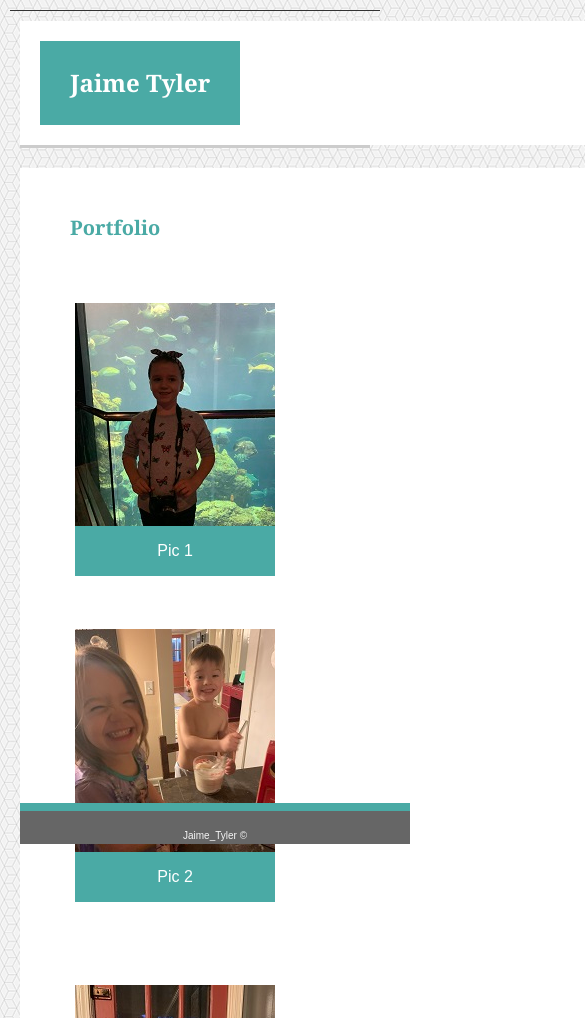
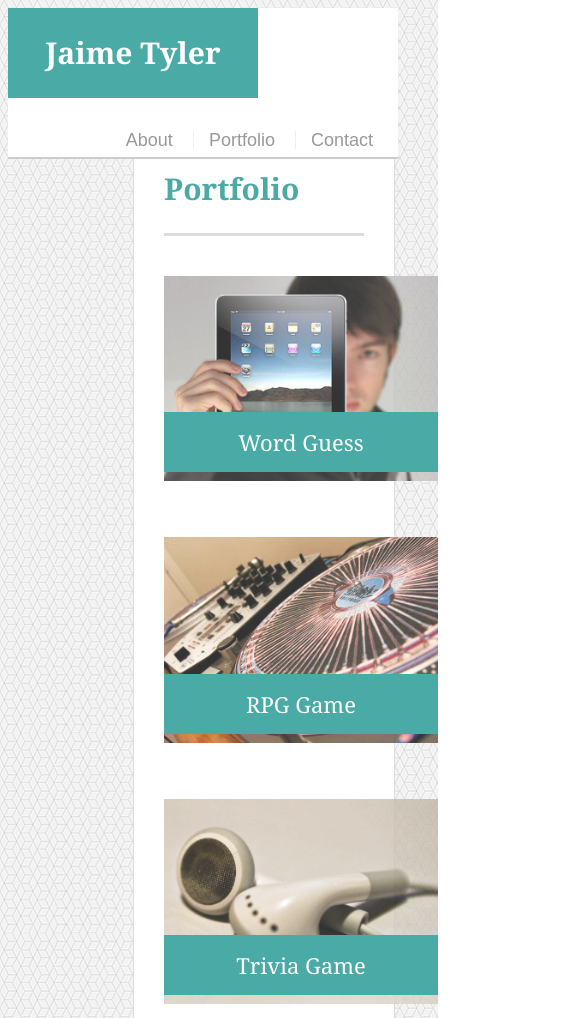
Before and after one commit to Jaimetyler/responsive-portfolio, a plain HTML site: page portfolio.html in a window 390 px wide. Shown: the top 1018 px of the page, 585 px wide, since content can reach past the window. Drawn offline with Linux system fonts and the light colour scheme.

Commit message:
Had a hard time  making any media queries work for my pages. I went back assigned all containers an id to try and target them that way but i ended up breaking my page and could not get it back up. i thought maybe my code was too much of a mess for anything to work, so i grabbed the solution to the first homework so i knew i had something clean to attempt on and i got pretty close with 980px and 760px. can't get the nav to work right on the 640px yet.

```diff
--- a/portfolio.html
+++ b/portfolio.html
@@ -1,79 +1,67 @@
 <!DOCTYPE html>
 
-    <head>
-            <title>Jaime's Portfolio</title>
+<!doctype html>
+<html lang="en-us">
 
-            <link rel= "stylesheet" href= "reset.css">
-            <link rel= "stylesheet" type= "text/css" href= "style.css">
-            <link rel="shortcut icon" type="image/png" href="favicon.ico">
+<head>
+  <meta charset="UTF-8">
+  <meta name="viewport" content="width=device-width, initial-scale=1.0">
+  <title>Portfolio | Jaime Tyler</title>
+  <link rel="stylesheet" type="text/css" href="style.css">
+</head>
 
-    </head>
 <body>
 
-<header>
+  <header id="masthead">
+    <div class="container">
+      <a href="index.html" id="logo">Jaime Tyler</a>
+      <nav>
+        <a href="index.html">About</a>
+        <a href="portfolio.html">Portfolio</a>
+        <a href="contact.html">Contact</a>
+      </nav>
+    </div>
+  </header>
 
-<div class= "container">
+  <div id="main-container" class="container">
+    <section class="main-section">
+      <h1>Portfolio</h1>
 
-    <h1>Jaime Tyler</h1>
+      <div class="work">
+        <img src="port1.jpg" alt="Word Guess">
 
+        <h3>Word Guess</h3>
+      </div>
+      <div class="work">
+        <img src="port2.jpg" alt="RPG Game">
 
-        <nav>
-            <ul>
-                 <li><a href="index.html">About</a></li>
-                 <li><a href="portfolio.html">Portfolio</a></li>
-                 <li><a href="contact.html">Contact</a></li>
-            </ul>
-        </nav>
+        <h3>RPG Game</h3>
+      </div>
+      <div class="work">
+        <img src="port3.jpg" alt="Trivia Game">
 
-</div>
+        <h3>Trivia Game</h3>
+      </div>
+      <div class="work">
+        <img src="port4.jpg" alt="Rutgers Info Widget">
 
-</header>
+        <h3>Rutgers Info Widget</h3>
+      </div>
+      <div class="work">
+        <img src="port5.jpg" alt="Rock Paper Scissors">
 
-<div class= "container">
-    <div class="col-sm-12">
-        <div id="test"><h2>Portfolio</h2></div>
+        <h3>Rock Paper Scissors</h3>
+      </div>
+
+    </section>
+
+  </div>
+
+  <footer>
+    <div class="container">
+      Copyright &copy;
     </div>
- <div class="col-sm-12">
-    <div class="row">
-     <div class= "container" >
-         <img src="pic1.jpg">
+  </footer>
+</body>
 
-             <div class="port-label">Pic 1</div>
-     </div>
-     <div class= "container">
-         <img src="pic2.jpg">
-         <div class="port-label">Pic 2</div>
-     </div>
- </div>
-</div>
-<div class="col-sm-12">
- <div class="row">
-     <div class= "container">
-         <img src="pic3.JPEG">
-         <div class="port-label">Pic 3</div>
-     </div>
-     <div class= "container">
-             <img src="pic4.jpg">
-             <div class="port-label">Pic 4</div>
-         </div>
-     </div>
-    </div>
-     <div class= "col-sm-12">
-     <div class="row">
-         <div class= "container">
-             <img src="pic5.JPG">
-             <div class="port-label">Pic 5</div>
-         </div>
-     </div>
- </div>
- </div>
-
- <div class= "clearfix">
-
-    <footer>Jaime_Tyler &copy;</footer>
-
- </div>
-
- </body>
-
- </html>
+</html>
--- a/style.css
+++ b/style.css
@@ -1,180 +1,267 @@
+body {
+    font-family: Arial, "Helvetica Neue", Helvetica, sans-serif;
+    font-size: 18px;
+    line-height: 34px;
+    color: #777777;
+    background: url("qbkls.png");
+  }
+
   * {
     box-sizing: border-box;
-    margin: 0 auto;
   }
 
-body {
-    background: url("qbkls.png");
+  /* general */
+
+  .container {
+    width: 100%;
+    max-width: 960px;
     margin: 0 auto;
-    font-family: "Arial", "Helvetica Neue", "Helvetica", "sans-serif";
-    color: #777777;
-    border-top: 1px solid #333333;
-    margin-top: 0px;
+    clear: both;
   }
 
-header {
-    background: white;
-    border-bottom: 3px solid #cccccc;
+  h1,
+  h2,
+  h3,
+  p {
     margin-bottom: 20px;
+  }
 
+  p:last-child {
+    margin-bottom: 0;
+  }
+
+  h1,
+  h2,
+  h3 {
+    font-family: Georgia, Times, "Times New Roman", serif;
+    font-weight: 700;
+    color: #4aaaa5;
   }
 
   h1 {
-    font-family: "Georgia", "Times", "Times New Roman", "serif";
-    color: #777777;
-    font-weight: bold;
-    margin: 0 auto;
-    font-size: 24px;
+    padding-bottom: 20px;
+    font-size: 30px;
+    line-height: 49px;
+    border-bottom: 3px solid #dddddd;
   }
 
-h2 {
-    font-family: "Georgia", "Times", "Times New Roman", "serif";
-    color: #4aaaa5;
-    font-weight: bold;
-    font-size: 18px;
+  h2,
+  h3 {
+    font-size: 22px;
   }
 
-header h1 {
-    background: #4aaaa5;
+  /* header */
+
+  #masthead {
+    position: fixed;
+    z-index: 99;
+    width: 100%;
+    margin: 0 0 30px;
+    overflow: auto;
     color: #ffffff;
-    display: inline-block;
-    padding: 30px;
+    background: #ffffff;
+    border-bottom: 2px solid #cccccc;
   }
 
-#test {
-    padding-left: 30px;
-
+  #logo {
+    float: left;
+    width: 250px;
+    height: 90px;
+    font-family: Georgia, Times, "Times New Roman", serif;
+    font-size: 30px;
+    font-weight: 700;
+    line-height: 90px;
+    color: #ffffff;
+    text-align: center;
+    text-decoration: none;
+    background: #4aaaa5;
   }
 
   nav {
     float: right;
-    width: 350px;
-    margin-top: 40px;
-    text-decoration: none;
-
-}
-
-nav ul li {
-    display: inline;
-    border-right: 1px solid #cccccc;
-}
-
-
-nav ul li :last-child a {
-    border-right: none;
-    padding-right: none;
+    margin-top: 25px;
   }
 
   nav a {
-    color: #777777;
-    font-size: 18px;
-    padding: 5px 15px;
+    display: inline-block;
+    padding-left: 15px;
+    margin-left: 15px;
+    line-height: 18px;
+    color: #999;
     text-decoration: none;
+    border-left: 1px solid #efefef;
   }
 
-.container {
-    clear: both;
-    width: 960px;
-    margin: 0 auto;
-    background: #ffffff;
-    padding: 20px;
-    overflow:auto;
-    position: relative;
+  nav a:first-child {
+    border-left: 0 none;
   }
 
-.container-fluid {
-    overflow: auto;
-    max-width: 960px;
-    position: relative;
+  /* footer */
 
+  footer {
+    padding: 30px 0;
+    clear: both;
+    font-size: 12px;
+    color: #ffffff;
+    color: #cccccc;
+    text-align: center;
+    background: #666666;
+    border-top: 8px solid #4aaaa5;
+    height: 50px;
   }
 
-.row {
-    display: inline-block;
-    padding: 15px;
+  h3, h2 {
+    padding-bottom: 20px;
+    margin-bottom: 15px;
+    line-height: 22px;
+    border-bottom: 2px solid #eeeeee;
   }
 
+  /* main */
 
-.middle-column, h2 {
-    padding: 30px 0px;
-    font-size: 20px;
-
+  #main-container {
+    padding-top: 130px;
+    min-height: calc(100vh - 70px);
   }
 
-.middle-column {
-    border-top: 2px solid #cccccc;
-    margin-left: 20px;
-    margin-right: 20px;
+  .main-section {
+    float: left;
+    width: 100%;
+    max-width: 960px;
+    padding: 30px;
+    margin: 0 0 40px;
+    background: #ffffff;
+    border: 1px solid #dddddd;
+  }
+
+  /* portfolio page */
+
+  .work {
+    position: relative;
+    float: left;
+    width: 274px;
+    margin: 20px 0 25px;
     overflow: auto;
   }
 
-img {
-    float:left;
-    padding-right: 20px;
-    position: relative;
-    padding-bottom: 20px;
+  .work:nth-child(even) {
+    margin-right: 40px;
   }
 
+  .work img {
+    width: 100%;
+    border: 0 none;
+    opacity: 0.8;
+  }
 
-.port-label {
+  .work h3 {
     position: absolute;
     bottom: 20px;
-    width: 200px;
+    width: 100%;
     padding: 15px;
-    bottom: 10%;
+    margin-bottom: 0;
     font-weight: 300;
-    line-height: 20px;
+    line-height: 30px;
     color: #ffffff;
     text-align: center;
     background: #4aaaa5;
     border-bottom: 0;
   }
 
- .double {
-    line-height: 2;
-    padding: 10px;
+  .auth-image {
+    float: left;
+    width: 200px;
+    height: auto;
+    margin-top: 10px;
+    margin-right: 25px;
+  }
+
+  /* contact page */
+
+  #contact-form ul {
+    margin-bottom: 20px;
+  }
+
+  #contact-form li {
+    margin-bottom: 10px;
+  }
+
+  label,
+  input[type=text],
+  input[type=email],
+  textarea {
+    display: block;
+    width: 100%;
+  }
+
+  input[type=text],
+  input[type=email],
+  textarea {
+    height: 35px;
+    padding: 0 10px;
+    font-size: 14px;
+    border: 1px solid #dddddd;
+  }
+
+  textarea {
+    height: 200px;
+  }
+
+  input[type=submit] {
+    padding: 10px 30px;
+    font-size: 18px;
+    color: #ffffff;
+    cursor: pointer;
+    background: #4aaaa5;
+    border: 0 none;
   }
 
 
 
-form label {
-    display: block;
 
+  @media only screen and (max-width: 980px) {
+      #main-container {
+          width: 70%;
+          float: left;
+      }
+      #masthead {
+          margin: 0 auto;
+      }
+      nav {
+          padding-right: 25px;
+      }
   }
 
-form input {
-    width: 100%;
+  @media only screen and (max-width: 768px) {
+    #main-container {
+        margin: 0 125px 40px;
     }
-
-form textarea   {
-    width: 100%;
-    height: 150px;
-
+    #masthead {
+        margin: 0 auto;
+    }
+    nav {
+        padding-right: 25px;
+    }
 }
 
 
-footer {
-    border-top: 8px solid #4aaaa5;
-    text-align:center;
-    padding-top: 20px;
-    background: #666666;
-    color: whitesmoke;
-    position: fixed;
-    bottom: 0px;
-    width: 100%;
-    padding-bottom: 3px;
-    font-size: 10px;
+/* WTF man. can't get nav bar right on this one.
+i think there is a solution with flex */
+
+@media only screen and (max-width: 640px) {
+  #main-container {
+      padding: 0;
+      margin: 100px 125px 40px;
+
   }
-
-
-.clearfix {
-    display: block;
-    clear: both;
+  #masthead {
+      margin: 0 auto;
+      flex-wrap: wrap;
   }
-
-@media only screen and (max-width: 960px) {
-    body {
-        padding: 10px;
-        margin: 10px;
+  #masthead > a {
+    flex-basis:50%;
+  }
+  nav {
+    padding-right: 25px;
   }
 }
```
Also changed, not shown: contact.html (+36 -53 lines), index.html (+24 -38 lines), port1.jpg (added), port2.jpg (added), port3.jpg (added), port4.jpg (added), port5.jpg (added), 1 other file. Lines whose indentation alone changed are shown as unchanged.
